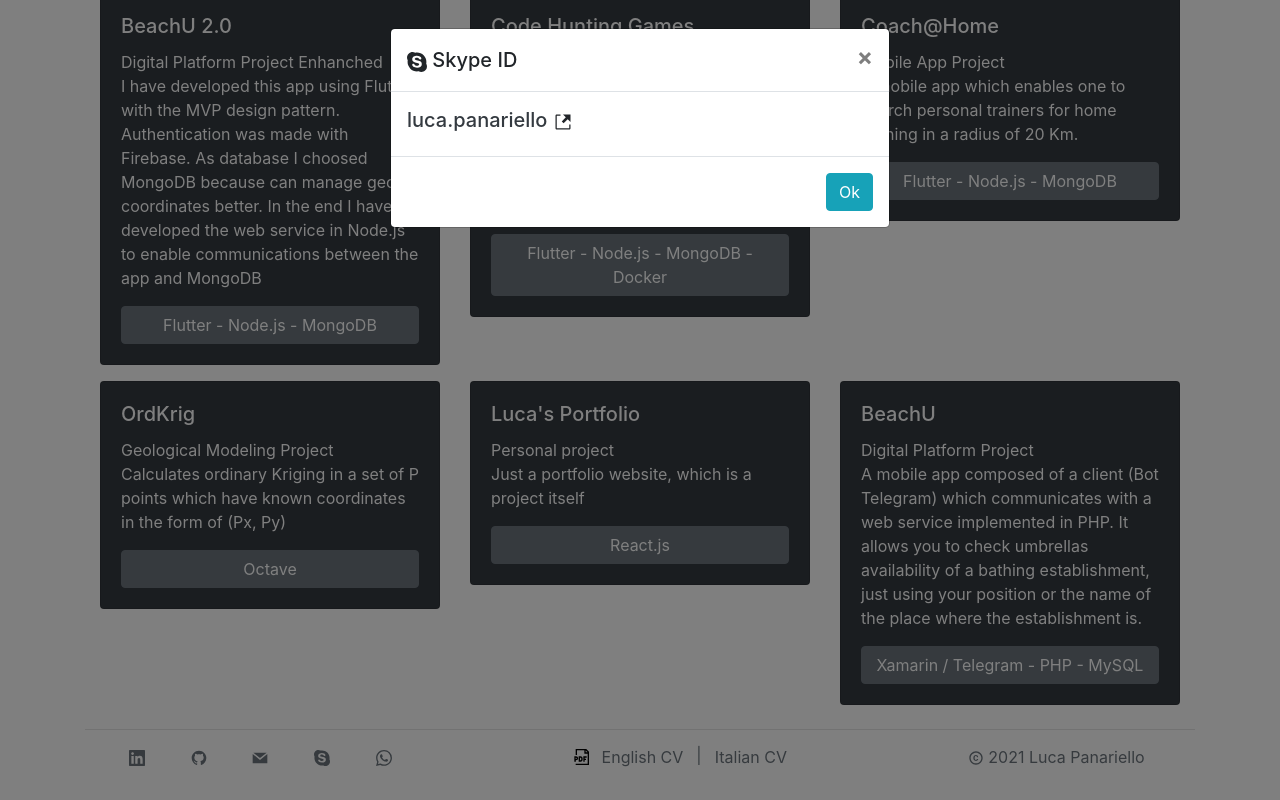
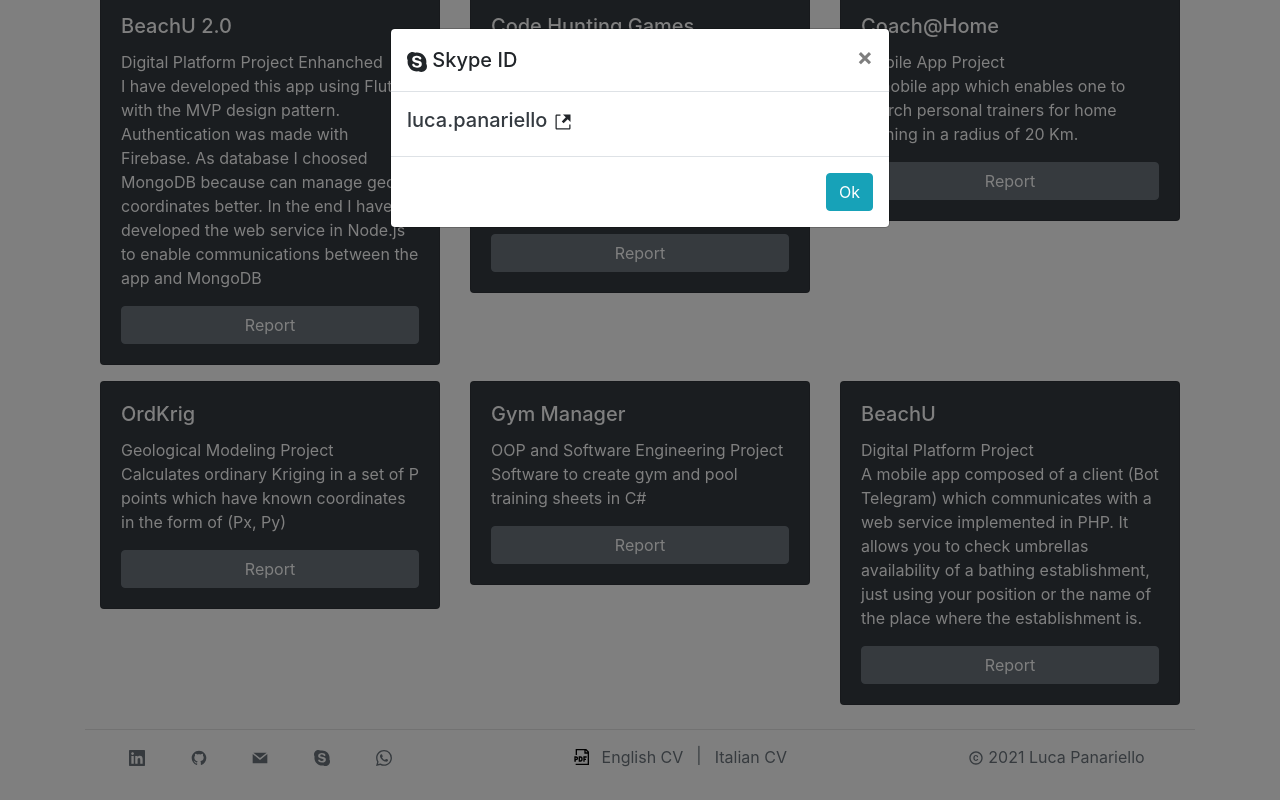
Before and after one commit to elpanas/LukePersonal, a React (Create React App) app: page /portfolio in a window 1280 px wide. Both pictures are taken after a click on the button 321 px from the left and 929 px from the top of the page. Shown: the part 173-973 px from the top of the page. Built offline with nearby package versions, Linux system fonts and the light colour scheme.

Commit message:
refactoring and security fix

```diff
--- a/package.json
+++ b/package.json
@@ -11,7 +11,7 @@
     "react-dom": "^17.0.2",
     "react-icons": "^4.2.0",
     "react-router-dom": "^5.2.0",
-    "react-scripts": "4.0.3",
+    "react-scripts": "^2.1.3",
     "reactstrap": "^8.9.0",
     "web-vitals": "^1.1.1"
   },
--- a/src/components/LukeFooter.js
+++ b/src/components/LukeFooter.js
@@ -132,7 +132,7 @@ const LukeFooter = (props) => {
               href="skype:luca.panariello"
               className="text-dark"
               target="_blank"
-              rel="noreferrer"
+              rel="noopener noreferrer"
             >
               luca.panariello
             </a>{' '}
@@ -160,7 +160,7 @@ const LukeFooter = (props) => {
                 href="tel:+393339220985"
                 className="text-dark"
                 target="_blank"
-                rel="noreferrer"
+                rel="noopener noreferrer"
               >
                 (+39) 3339220985
               </a>
--- a/src/components/home/HomePage.js
+++ b/src/components/home/HomePage.js
@@ -32,8 +32,9 @@ const HomePage = () => {
               in the Master's Degree course in Engineering and Computer Science
               at the University of Bologna. Furthermore I attend online courses
               in order to deepen languages, technologies and acquire new skills.
-              Actually I'm looking for an abroad internship in development
-              field, because I want to learn, improve and make practice.
+              Actually I'm looking for an abroad internship or working student
+              job in development field, because I want to learn, improve and
+              make practice.
               <br />
             </p>
             <blockquote className="blockquote text-right">
--- a/src/components/portfolio/portfolio.js
+++ b/src/components/portfolio/portfolio.js
@@ -11,18 +11,21 @@ const LukePortfolio = () => {
       subtitle: 'Digital Platform Project Enhanched',
       text: 'I have developed this app using Flutter with the MVP design pattern. Authentication was made with Firebase. As database I choosed MongoDB because can manage geo coordinates better. In the end I have developed the web service in Node.js to enable communications between the app and MongoDB',
       techs: 'Flutter - Node.js - MongoDB',
+      url: 'https://drive.google.com/file/d/1n7xuTiea8_Tseh5gLQ4crwB8mU19q2MF/view?usp=sharing&usp=embed_facebook',
     },
     {
       title: 'Code Hunting Games',
       subtitle: "Bachelor's Degree Thesis Project",
       text: 'This project is a fusion of the CodyRoby teaching technique with the most famous "hunting game". It is part of the CodeWeek campaign and It represents my thesis project developed during the internship.',
       techs: 'Flutter - Node.js - MongoDB - Docker',
+      url: 'https://drive.google.com/file/d/1U1ord1PrPMvsXWpQun-_wHH0DUbUVPlv/view?usp=sharing&usp=embed_facebook',
     },
     {
       title: 'Coach@Home',
       subtitle: 'Mobile App Project',
       text: 'A mobile app which enables one to search personal trainers for home training in a radius of 20 Km.',
       techs: 'Flutter - Node.js - MongoDB',
+      url: 'https://github.com/elpanas/CoachAtHomeApp.git',
     },
     {
       title: 'OrdKrig',
@@ -30,66 +33,49 @@ const LukePortfolio = () => {
       text: 'Calculates ordinary Kriging in a set of P points which have known coordinates in the form of (Px, Py)',
       techs: 'Octave',
       link: 'ordkrig',
+      url: 'https://drive.google.com/file/d/1NmF6O4EXaFuiWPYg5NZuMetnxyeFdL4W/view?usp=sharing&usp=embed_facebook',
     },
     {
-      title: "Luca's Portfolio",
-      subtitle: 'Personal project',
-      text: 'Just a portfolio website, which is a project itself',
-      techs: 'React.js',
+      title: 'Gym Manager',
+      subtitle: 'OOP and Software Engineering Project',
+      text: 'Software to create gym and pool training sheets in C#',
+      techs: 'C#',
+      url: 'https://drive.google.com/file/d/1lSENZEmesDXdpRyL4zfGy-pMTXYEOOdp/view?usp=sharing&usp=embed_facebook',
     },
     {
       title: 'BeachU',
       subtitle: 'Digital Platform Project',
       text: 'A mobile app composed of a client (Bot Telegram) which communicates with a web service implemented in PHP. It allows you to check umbrellas availability of a bathing establishment, just using your position or the name of the place where the establishment is.',
       techs: 'Xamarin / Telegram - PHP - MySQL',
+      url: 'https://github.com/elpanas/BeachuApp.git',
     },
   ];
+
+  const portfolioRows = [];
+
+  for (var p = 0; p <= projects.length; p += 3) {
+    portfolioRows.push(
+      projects.slice(p, p + 3).map((item) => {
+        console.log(item);
+        return (
+          <BoxPortfolio
+            title={item.title}
+            subtitle={item.subtitle}
+            text={item.text}
+            url={item.url}
+          />
+        );
+      })
+    );
+  }
 
   return (
     <div>
       <Container>
         <h1 className="display-4">Projects</h1>
         <hr className="my-2" />
-        <Row>
-          <BoxPortfolio
-            title={projects[0].title}
-            subtitle={projects[0].subtitle}
-            text={projects[0].text}
-            techs={projects[0].techs}
-          />
-          <BoxPortfolio
-            title={projects[1].title}
-            subtitle={projects[1].subtitle}
-            text={projects[1].text}
-            techs={projects[1].techs}
-          />
-          <BoxPortfolio
-            title={projects[2].title}
-            subtitle={projects[2].subtitle}
-            text={projects[2].text}
-            techs={projects[2].techs}
-          />
-        </Row>
-        <Row>
-          <BoxPortfolio
-            title={projects[3].title}
-            subtitle={projects[3].subtitle}
-            text={projects[3].text}
-            techs={projects[3].techs}
-          />
-          <BoxPortfolio
-            title={projects[4].title}
-            subtitle={projects[4].subtitle}
-            text={projects[4].text}
-            techs={projects[4].techs}
-          />
-          <BoxPortfolio
-            title={projects[5].title}
-            subtitle={projects[5].subtitle}
-            text={projects[5].text}
-            techs={projects[5].techs}
-          />
-        </Row>
+        <Row>{portfolioRows[0]}</Row>
+        <Row>{portfolioRows[1]}</Row>
       </Container>
     </div>
   );
--- a/src/components/portfolio/portfoliobox.js
+++ b/src/components/portfolio/portfoliobox.js
@@ -11,7 +11,9 @@ const BoxPortfolio = (props) => {
           <br />
           {props.text}
         </CardText>
-        <Button>{props.techs}</Button>
+        <Button href={props.url} target="_blank" rel="noreferrer">
+          Report
+        </Button>
       </Card>
     </Col>
   );
--- a/src/components/skills/LukeSkills.js
+++ b/src/components/skills/LukeSkills.js
@@ -17,18 +17,24 @@ const LukeSkills = () => {
       skillname: 'Generic',
       skillset: [
         'Mobile Development',
-        'Fullstack Development',
+        'Web Development',
+        'Backend Development',
+        'Generic Development',
         'SQL / NoSQL',
-        'Data Analysis',
+        'Containerization',
+        'Version Management',
         'Machine Learning',
+        'Geomatics',
       ],
     },
     {
       skillname: 'Soft',
       skillset: [
         'Problem Solving',
+        'Accuracy and flexibility',
+        'Priorities management',
         'Eager to learn',
-        'Accuracy and flexibility',
+        'Extrovert',
       ],
     },
     {
@@ -43,14 +49,19 @@ const LukeSkills = () => {
   const [tooltipMongo, setTooltipMongo] = useState(false);
   const toggleMongo = () => setTooltipMongo(!tooltipMongo);
 
-  const [tooltipCss, setTooltipCss] = useState(false);
-  const toggleCss = () => setTooltipCss(!tooltipCss);
+  const [tooltipCsharp, setTooltipCsharp] = useState(false);
+  const toggleCsharp = () => setTooltipCsharp(!tooltipCsharp);
 
   const [tooltipJs, setTooltipJs] = useState(false);
   const toggleJs = () => setTooltipJs(!tooltipJs);
 
+  /*
+  const [tooltipCss, setTooltipCss] = useState(false);
+  const toggleCss = () => setTooltipCss(!tooltipCss);
+
   const [tooltipPy, setTooltipPy] = useState(false);
   const togglePy = () => setTooltipPy(!tooltipPy);
+  */
 
   return (
     <div>
@@ -69,21 +80,23 @@ const LukeSkills = () => {
               </CardTitle>
               <CardText>
                 <ul>
-                  <li>Flutter</li>
+                  <li>Flutter / Xamarin</li>
                   <li>
-                    HTML / <span id="css">CSS</span>
+                    HTML5 / <span id="js">JavaScript</span>
                   </li>
                   <li>
-                    <span id="node">Node.js</span> /{' '}
-                    <span id="js">JavaScript</span>
+                    <span id="node">Node.js</span>
+                  </li>
+                  <li>
+                    <span id="csharp">C#</span>
                   </li>
                   <li>
                     MySQL / <span id="mongo">MongoDB</span>
                   </li>
-                  <li>Octave</li>
-                  <li>
-                    <span id="py">Python</span>
-                  </li>
+                  <li>Docker</li>
+                  <li>Git</li>
+                  <li>Python</li>
+                  <li>QGIS</li>
                 </ul>
               </CardText>
             </Card>
@@ -116,17 +129,15 @@ const LukeSkills = () => {
       </Tooltip>
       <Tooltip
         placement="top"
-        isOpen={tooltipCss}
-        target="css"
-        toggle={toggleCss}
+        isOpen={tooltipCsharp}
+        target="csharp"
+        toggle={toggleCsharp}
       >
-        Bootstrap
+        .NET Framework
       </Tooltip>
+
       <Tooltip placement="top" isOpen={tooltipJs} target="js" toggle={toggleJs}>
-        React.js
-      </Tooltip>
-      <Tooltip placement="top" isOpen={tooltipPy} target="py" toggle={togglePy}>
-        Django
+        React
       </Tooltip>
     </div>
   );
```
Also changed, not shown: 1 other file (tests, documents, lock files or other folders).
